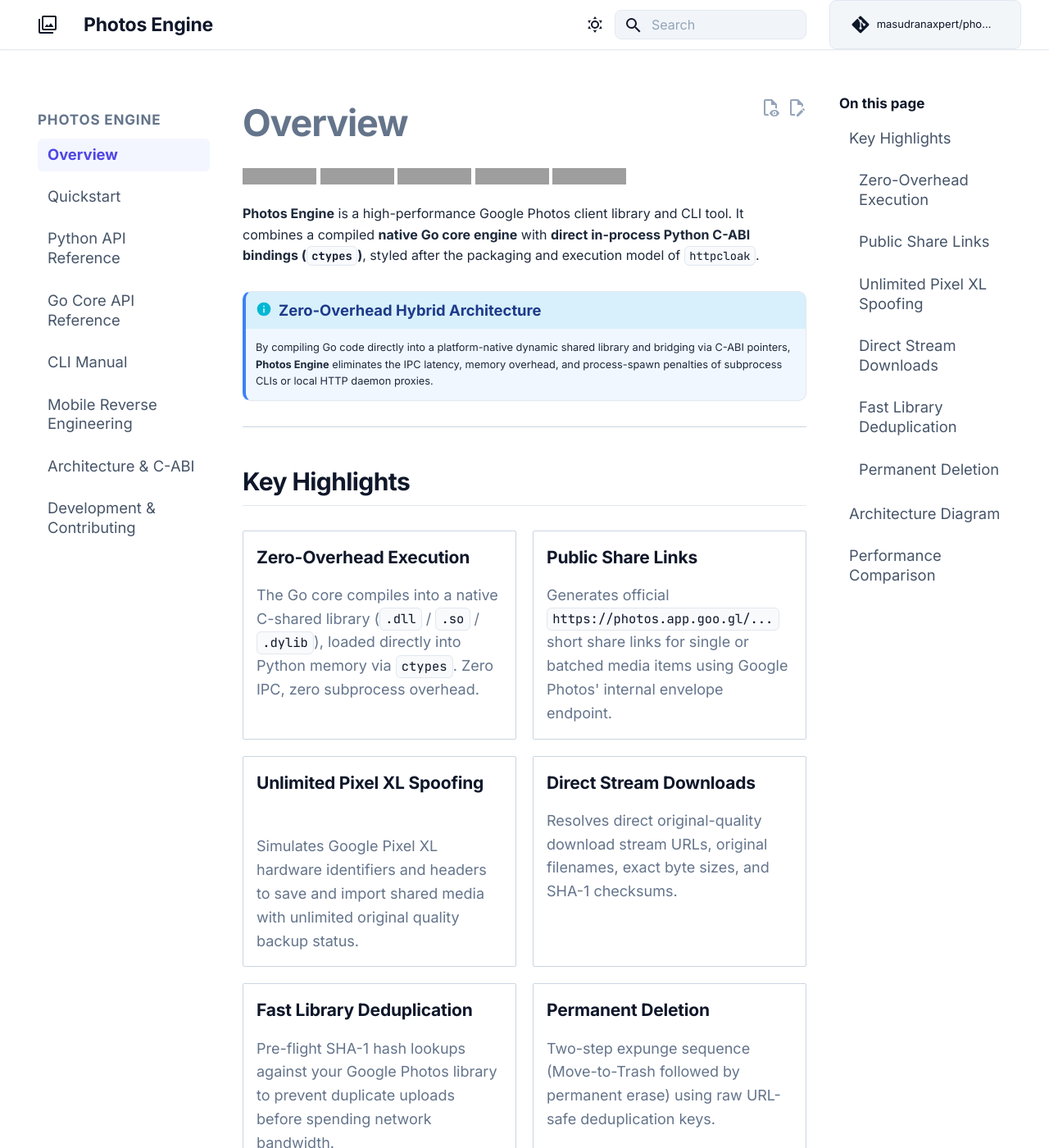
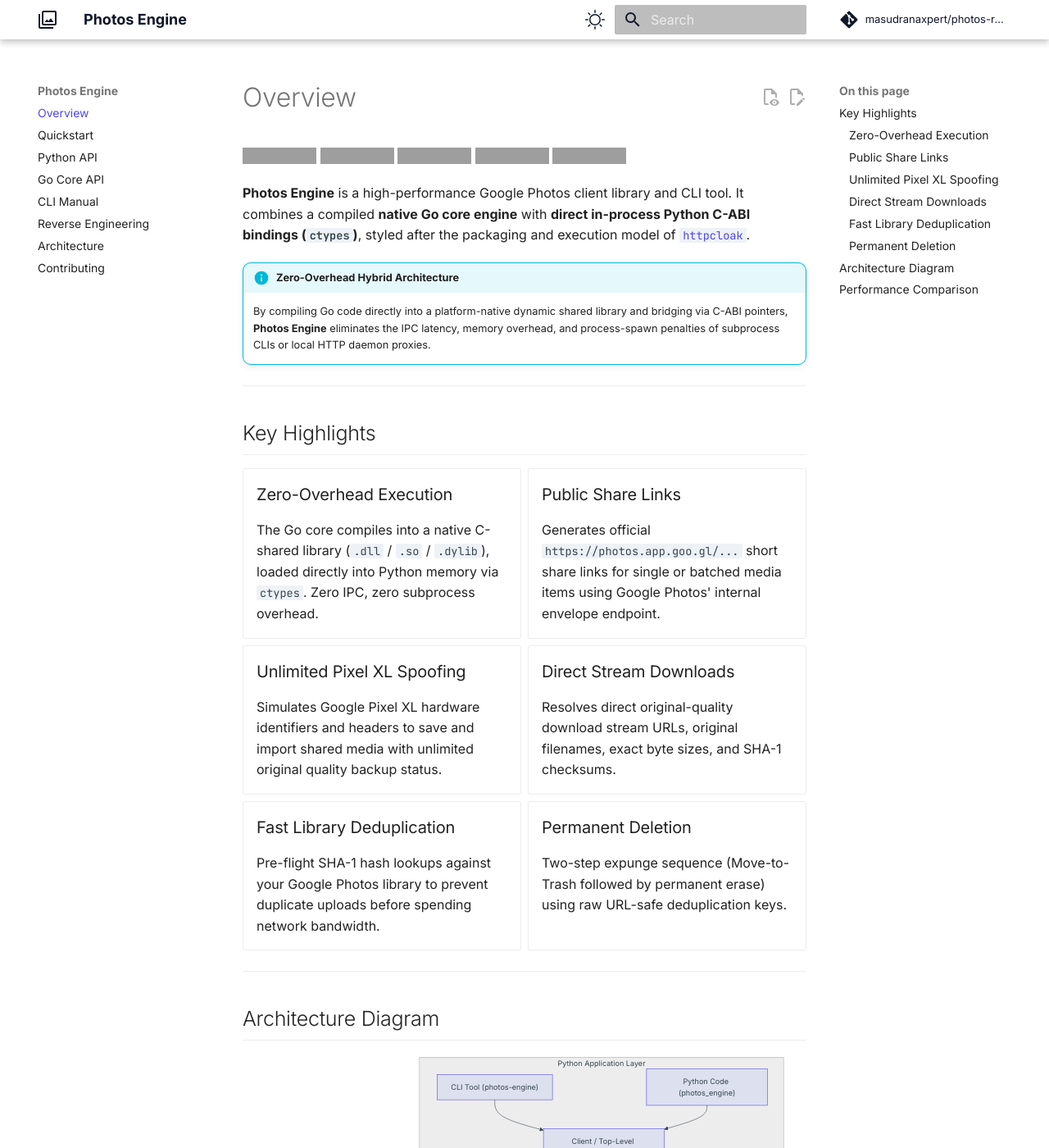
Before and after one commit to masudranaxpert/photos-reverse-engine, an MkDocs documentation site: the page built from docs/index.md, in a window 1280 px wide and 1400 px high. Shown: the whole window at 82% size. Built offline with MkDocs 1.6.1 and Material for MkDocs 9.7.7, drawn with Linux system fonts in a browser that asks for light colours; comment, search, counter and statistics services are not loaded; grey boxes are pictures that could not be loaded.

Commit message:
feat: enhance documentation theme with custom CSS, global Ctrl+K search, and refined navigation labels.

```diff
--- /dev/null
+++ b/docs/javascripts/extra.js
@@ -0,0 +1,13 @@
+// Ctrl+K / Cmd+K focuses the search field (Material opens the results
+// dropdown as soon as you type). The old handler only worked when the
+// field was already visible and did nothing on narrow viewports.
+document.addEventListener("keydown", function (e) {
+  if ((e.ctrlKey || e.metaKey) && !e.altKey && !e.shiftKey && e.key.toLowerCase() === "k") {
+    e.preventDefault();
+    var input = document.querySelector(".md-search__input");
+    if (input) {
+      input.focus();
+      input.select();
+    }
+  }
+});
--- a/docs/stylesheets/extra.css
+++ b/docs/stylesheets/extra.css
@@ -1,380 +1,175 @@
-/* Modern Ultra-Clean Theme Stylesheet for Photos Engine Docs (GuessIt / MkDocs Material Style) */
+/* Photos Engine docs — theme-native refinements.
+   Strategy: design tokens (CSS variables) + small additive rules only.
+   No !important overrides, no DOM-structure overrides — those are what
+   broke the header search, code-block scroll and paddings on MkDocs
+   Material 9.7.x. Every rule here survives minor theme upgrades. */
 
-/* --- Font & Typography --- */
-:root {
-  --md-text-font: 'Inter', -apple-system, BlinkMacSystemFont, 'Segoe UI', Roboto, sans-serif;
-  --md-code-font: 'JetBrains Mono', SFMono-Regular, Menlo, Monaco, Consolas, monospace;
+/* --- Design tokens (scheme-aware) --- */
+
+[data-md-color-scheme="default"] {
+  --md-primary-fg-color: #ffffff;
+  --md-primary-fg-color--light: #f8fafc;
+  --md-primary-fg-color--dark: #e2e8f0;
+  --md-primary-bg-color: #0f172a;
+  --md-accent-fg-color: #4f46e5;
+  --md-typeset-a-color: #4f46e5;
+  --md-code-bg-color: #eef2f7;
 }
 
-/* --- Light Mode Refinements (Clean White & Slate) --- */
-:root,
-[data-md-color-scheme="default"] {
-  --md-primary-fg-color: #ffffff !important;
-  --md-primary-fg-color--light: #f8fafc !important;
-  --md-primary-fg-color--dark: #0f172a !important;
-  --md-primary-bg-color: #0f172a !important;
-  --md-primary-bg-color--light: #1e293b !important;
-  --md-default-bg-color: #ffffff;
-  --md-default-fg-color: #1e293b;
-  --md-default-fg-color--light: #64748b;
-  --md-default-fg-color--lighter: #94a3b8;
-  --md-default-fg-color--lightest: #cbd5e1;
-  --md-code-bg-color: #f1f5f9;
-  --md-code-fg-color: #0f172a;
-}
-
-/* Header Bar - Pure Clean White in Light Mode */
-.md-header {
-  background-color: #ffffff !important;
-  color: #0f172a !important;
-  border-bottom: 1px solid #e2e8f0 !important;
-  box-shadow: 0 1px 2px 0 rgba(0, 0, 0, 0.03) !important;
-}
-
-[data-md-color-scheme="default"] .md-header__title,
-[data-md-color-scheme="default"] .md-header__topic,
-[data-md-color-scheme="default"] .md-header__ellipsis,
-[data-md-color-scheme="default"] .md-header__button {
-  color: #0f172a !important;
-  fill: #0f172a !important;
-}
-
-[data-md-color-scheme="default"] .md-header__button:hover {
-  opacity: 0.75;
-}
-
-/* Header Bar - Dark Slate in Dark Mode */
 [data-md-color-scheme="slate"] {
-  --md-primary-fg-color: #0f172a !important;
-  --md-primary-fg-color--light: #1e293b !important;
-  --md-primary-fg-color--dark: #020617 !important;
+  --md-primary-fg-color: #0f172a;
+  --md-primary-fg-color--light: #1e293b;
+  --md-primary-fg-color--dark: #020617;
+  --md-primary-bg-color: #f8fafc;
+  --md-accent-fg-color: #818cf8;
+  --md-typeset-a-color: #818cf8;
   --md-default-bg-color: #0b0f19;
-  --md-default-fg-color: #f1f5f9;
-  --md-default-fg-color--light: #94a3b8;
-  --md-default-fg-color--lighter: #64748b;
   --md-code-bg-color: #1e293b;
 }
 
-[data-md-color-scheme="slate"] .md-header {
-  background-color: #0f172a !important;
-  color: #f8fafc !important;
-  border-bottom: 1px solid #1e293b !important;
+/* --- Code blocks: distinct dark "editor card" in BOTH schemes --- */
+
+.md-typeset pre {
+  background: #0d1117;
+  border: 1px solid #21262d;
+  border-radius: 10px;
 }
 
-[data-md-color-scheme="slate"] .md-header__title,
-[data-md-color-scheme="slate"] .md-header__topic,
-[data-md-color-scheme="slate"] .md-header__ellipsis,
-[data-md-color-scheme="slate"] .md-header__button {
-  color: #f8fafc !important;
-  fill: #f8fafc !important;
+.md-typeset pre code,
+.md-typeset .md-code__content {
+  background: transparent;
+  color: #c9d1d9;
 }
 
-/* Site Title & Logo */
-.md-header__topic {
-  font-weight: 700 !important;
-  font-size: 1.15rem !important;
-  letter-spacing: -0.01em;
+/* Copy button on the dark card */
+.md-code__button {
+  color: #7d8590;
 }
 
-/* Header Repository Link / Stars Badge */
-.md-header__source {
-  margin-left: 1rem;
+.md-code__button:hover,
+.md-code__button:focus-visible {
+  color: #e6edf3;
 }
 
-.md-source {
-  background: rgba(241, 245, 249, 0.9);
-  border: 1px solid #e2e8f0;
-  border-radius: 8px;
-  padding: 0.25rem 0.65rem;
-  transition: all 0.2s ease;
+/* Thin, unobtrusive scrollbars — no chunky OS-style overlay bars */
+.md-typeset .md-code__content {
+  scrollbar-width: thin;
+  scrollbar-color: #30363d transparent;
 }
 
-[data-md-color-scheme="slate"] .md-source {
-  background: rgba(30, 41, 59, 0.7);
-  border-color: #334155;
+.md-typeset .md-code__content::-webkit-scrollbar {
+  height: 8px;
+  width: 8px;
 }
 
-.md-source:hover {
-  border-color: #cbd5e1;
-  background: #f8fafc;
+.md-typeset .md-code__content::-webkit-scrollbar-thumb {
+  background: #30363d;
+  border-radius: 8px;
 }
 
-/* Modern Search Box */
-.md-search__form {
-  background-color: #f1f5f9 !important;
-  border: 1px solid #e2e8f0 !important;
-  border-radius: 8px !important;
-  transition: border-color 0.2s, background-color 0.2s;
+.md-typeset .md-code__content::-webkit-scrollbar-thumb:hover {
+  background: #484f58;
 }
 
-[data-md-color-scheme="slate"] .md-search__form {
-  background-color: #1e293b !important;
-  border-color: #334155 !important;
+.md-typeset .md-code__content::-webkit-scrollbar-track {
+  background: transparent;
 }
 
-.md-search__input {
-  color: #1e293b !important;
+/* Neutralize theme token colors on the dark card (the theme emits its
+   own per-scheme palette tuned for light backgrounds); the palette
+   below then wins by document order. */
+.md-typeset .md-code__content span[class] {
+  color: inherit;
 }
 
-[data-md-color-scheme="slate"] .md-search__input {
-  color: #f8fafc !important;
+/* Syntax palette (GitHub Dark) — scoped to BLOCK code only, so inline
+   code keeps the scheme's own readable token colors. */
+
+.md-typeset .md-code__content span.k,
+.md-typeset .md-code__content span.kn,
+.md-typeset .md-code__content span.kd,
+.md-typeset .md-code__content span.kr,
+.md-typeset .md-code__content span.kv,
+.md-typeset .md-code__content span.o,
+.md-typeset .md-code__content span.ow {
+  color: #ff7b72;
 }
 
-.md-search__input::placeholder {
-  color: #94a3b8 !important;
+.md-typeset .md-code__content span.kt,
+.md-typeset .md-code__content span.nc,
+.md-typeset .md-code__content span.ne,
+.md-typeset .md-code__content span.nn {
+  color: #ffa657;
 }
 
-/* Left Sidebar Navigation */
-.md-nav--primary .md-nav__title {
-  font-weight: 700;
-  font-size: 0.85rem;
-  text-transform: uppercase;
-  letter-spacing: 0.05em;
-  color: #64748b;
-  margin-top: 1rem;
+.md-typeset .md-code__content span.kc,
+.md-typeset .md-code__content span.nb,
+.md-typeset .md-code__content span.no,
+.md-typeset .md-code__content span.mi,
+.md-typeset .md-code__content span.mf {
+  color: #79c0ff;
 }
 
-[data-md-color-scheme="slate"] .md-nav--primary .md-nav__title {
-  color: #94a3b8;
+.md-typeset .md-code__content span.nf,
+.md-typeset .md-code__content span.nd {
+  color: #d2a8ff;
 }
 
-.md-nav__item {
-  margin-bottom: 0.12rem;
+.md-typeset .md-code__content span.s,
+.md-typeset .md-code__content span.s1,
+.md-typeset .md-code__content span.s2,
+.md-typeset .md-code__content span.sa,
+.md-typeset .md-code__content span.sb,
+.md-typeset .md-code__content span.sc,
+.md-typeset .md-code__content span.sd,
+.md-typeset .md-code__content span.se,
+.md-typeset .md-code__content span.sh,
+.md-typeset .md-code__content span.si {
+  color: #a5d6ff;
 }
 
-.md-nav__link {
-  border-radius: 6px;
-  padding: 0.4rem 0.6rem;
-  font-size: 0.92rem;
-  font-weight: 500;
-  color: #475569;
-  transition: all 0.15s ease;
+.md-typeset .md-code__content span.na,
+.md-typeset .md-code__content span.nt,
+.md-typeset .md-code__content span.nx {
+  color: #7ee787;
 }
 
-[data-md-color-scheme="slate"] .md-nav__link {
-  color: #94a3b8;
+.md-typeset .md-code__content span.c1,
+.md-typeset .md-code__content span.ch,
+.md-typeset .md-code__content span.cm,
+.md-typeset .md-code__content span.cp,
+.md-typeset .md-code__content span.cs {
+  color: #8b949e;
+  font-style: italic;
 }
 
-.md-nav__link:hover {
-  background-color: rgba(241, 245, 249, 0.8);
-  color: #0f172a;
+.md-typeset .md-code__content span.hll {
+  background: rgba(187, 128, 9, 0.25);
 }
 
-[data-md-color-scheme="slate"] .md-nav__link:hover {
-  background-color: rgba(30, 41, 59, 0.6);
-  color: #f8fafc;
+/* --- Content typography --- */
+
+.md-typeset h2 {
+  border-bottom: 1px solid var(--md-default-fg-color--lightest);
+  padding-bottom: 0.4rem;
 }
 
+/* Sidebar/TOC: active entry always visible (primary colors are
+   surface colors here, so they must never be used as link text) */
 .md-nav__link--active {
-  font-weight: 700 !important;
-  color: #4f46e5 !important;
-  background-color: rgba(238, 242, 255, 0.7);
+  color: var(--md-accent-fg-color);
 }
 
-[data-md-color-scheme="slate"] .md-nav__link--active {
-  color: #818cf8 !important;
-  background-color: rgba(49, 46, 129, 0.3);
-}
+/* --- Tables & admonitions: soft corners, keep theme scroll behavior --- */
 
-/* Right Sidebar TOC ("On this page") */
-.md-nav--secondary .md-nav__title {
-  font-weight: 700;
-  font-size: 0.85rem;
-  text-transform: none;
-  letter-spacing: normal;
-  color: #0f172a;
-}
-
-[data-md-color-scheme="slate"] .md-nav--secondary .md-nav__title {
-  color: #f8fafc;
-}
-
-/* Main Content Typography */
-h1 {
-  font-weight: 800 !important;
-  letter-spacing: -0.025em !important;
-  margin-top: 0.5rem !important;
-  margin-bottom: 1.25rem !important;
-  font-size: 2.25rem !important;
-  color: #0f172a;
-}
-
-[data-md-color-scheme="slate"] h1 {
-  color: #f8fafc;
-}
-
-h2 {
-  font-weight: 700 !important;
-  letter-spacing: -0.02em !important;
-  margin-top: 2.25rem !important;
-  margin-bottom: 0.75rem !important;
-  font-size: 1.5rem !important;
-  border-bottom: 1px solid #e2e8f0;
-  padding-bottom: 0.4rem;
-  color: #0f172a;
-}
-
-[data-md-color-scheme="slate"] h2 {
-  color: #f8fafc;
-  border-bottom-color: #1e293b;
-}
-
-h3 {
-  font-weight: 600 !important;
-  font-size: 1.15rem !important;
-  margin-top: 1.5rem !important;
-  color: #1e293b;
-}
-
-[data-md-color-scheme="slate"] h3 {
-  color: #e2e8f0;
-}
-
-/* Inline Code Badges */
-code {
-  font-size: 0.86em !important;
-  padding: 0.15em 0.4em !important;
-  border-radius: 6px !important;
-  border: 1px solid #e2e8f0;
-  background-color: #f8fafc !important;
-  color: #0f172a !important;
-  font-family: var(--md-code-font) !important;
-}
-
-[data-md-color-scheme="slate"] code {
-  border-color: #334155;
-  background-color: #1e293b !important;
-  color: #f8fafc !important;
-}
-
-/* Code Blocks */
-.highlight {
-  border-radius: 10px;
-  border: 1px solid #e2e8f0;
-  overflow: hidden;
-  margin: 1.25rem 0;
-}
-
-[data-md-color-scheme="slate"] .highlight {
-  border-color: #334155;
-}
-
-.highlight code {
-  border: none !important;
-  background-color: transparent !important;
-  padding: 0 !important;
-}
-
-/* Admonitions (Info / Warning / Tip boxes) */
-.admonition {
-  border-radius: 10px !important;
-  border: 1px solid #e2e8f0 !important;
-  box-shadow: 0 1px 3px rgba(0, 0, 0, 0.02) !important;
-  margin: 1.5rem 0 !important;
-  overflow: hidden;
-}
-
-.admonition.info, .admonition.note {
-  border-left: 4px solid #3b82f6 !important;
-  background-color: #f0f7ff !important;
-}
-
-[data-md-color-scheme="slate"] .admonition.info,
-[data-md-color-scheme="slate"] .admonition.note {
-  border-left: 4px solid #60a5fa !important;
-  background-color: rgba(30, 58, 138, 0.15) !important;
-}
-
-.admonition-title {
-  font-weight: 600 !important;
-  font-size: 0.92rem !important;
-  color: #1e3a8a !important;
-}
-
-[data-md-color-scheme="slate"] .admonition-title {
-  color: #93c5fd !important;
-}
-
-.admonition.tip {
-  border-left: 4px solid #10b981 !important;
-  background-color: #f0fdf4 !important;
-}
-
-[data-md-color-scheme="slate"] .admonition.tip {
-  border-left: 4px solid #34d399 !important;
-  background-color: rgba(6, 78, 59, 0.15) !important;
-}
-
-.admonition.warning {
-  border-left: 4px solid #f59e0b !important;
-  background-color: #fffbeb !important;
-}
-
-/* Clean Tables */
 .md-typeset table:not([class]) {
-  border: 1px solid #e2e8f0;
   border-radius: 8px;
-  overflow: hidden;
-  display: inline-block;
-  max-width: 100%;
 }
 
 .md-typeset table:not([class]) th {
-  background-color: #f8fafc;
-  color: #0f172a;
-  font-weight: 600;
-  border-bottom: 1px solid #e2e8f0;
+  background: var(--md-code-bg-color);
 }
 
-[data-md-color-scheme="slate"] .md-typeset table:not([class]) th {
-  background-color: #1e293b;
-  color: #f8fafc;
-  border-bottom-color: #334155;
+.md-typeset .admonition {
+  border-radius: 10px;
 }
-
-/* Feature Cards Grid */
-.grid.cards {
-  display: grid;
-  grid-template-columns: repeat(auto-fit, minmax(280px, 1fr));
-  gap: 1rem;
-  margin: 1.5rem 0;
-}
-
-.grid.cards > div {
-  background: #ffffff;
-  border: 1px solid #e2e8f0;
-  border-radius: 10px;
-  padding: 1.25rem;
-  transition: transform 0.2s ease, box-shadow 0.2s ease, border-color 0.2s ease;
-}
-
-[data-md-color-scheme="slate"] .grid.cards > div {
-  background: #1e293b;
-  border-color: #334155;
-}
-
-.grid.cards > div:hover {
-  transform: translateY(-2px);
-  box-shadow: 0 4px 12px rgba(0, 0, 0, 0.05);
-  border-color: #cbd5e1;
-}
-
-.grid.cards h3 {
-  margin-top: 0 !important;
-  font-size: 1.05rem !important;
-  color: #0f172a;
-}
-
-[data-md-color-scheme="slate"] .grid.cards h3 {
-  color: #f8fafc;
-}
-
-.grid.cards p {
-  color: #64748b;
-  font-size: 0.9rem;
-  margin-bottom: 0;
-}
-
-[data-md-color-scheme="slate"] .grid.cards p {
-  color: #94a3b8;
-}
--- a/mkdocs.yml
+++ b/mkdocs.yml
@@ -21,14 +21,14 @@
       primary: custom
       accent: indigo
       toggle:
-        icon: material/weather-sunny
+        icon: octicons/sun-24
         name: Switch to dark mode
     - media: "(prefers-color-scheme: dark)"
       scheme: slate
       primary: custom
       accent: indigo
       toggle:
-        icon: material/weather-night
+        icon: octicons/moon-24
         name: Switch to light mode
   features:
     - navigation.instant
@@ -47,6 +47,9 @@
 
 extra_css:
   - stylesheets/extra.css
+
+extra_javascript:
+  - javascripts/extra.js
 
 markdown_extensions:
   - toc:
@@ -74,9 +77,9 @@
 nav:
   - Overview: index.md
   - Quickstart: quickstart.md
-  - Python API Reference: api-reference.md
-  - Go Core API Reference: go-api-reference.md
+  - Python API: api-reference.md
+  - Go Core API: go-api-reference.md
   - CLI Manual: cli-reference.md
-  - Mobile Reverse Engineering: reverse-engineering.md
-  - Architecture & C-ABI: architecture.md
-  - Development & Contributing: contributing.md
+  - Reverse Engineering: reverse-engineering.md
+  - Architecture: architecture.md
+  - Contributing: contributing.md
```
